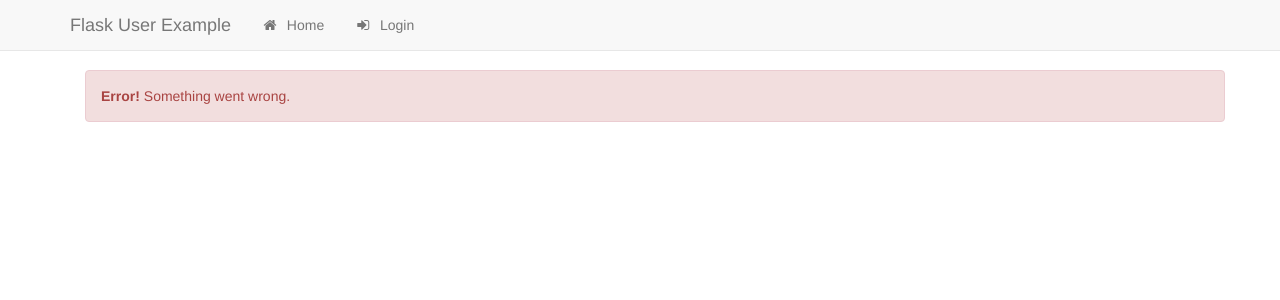
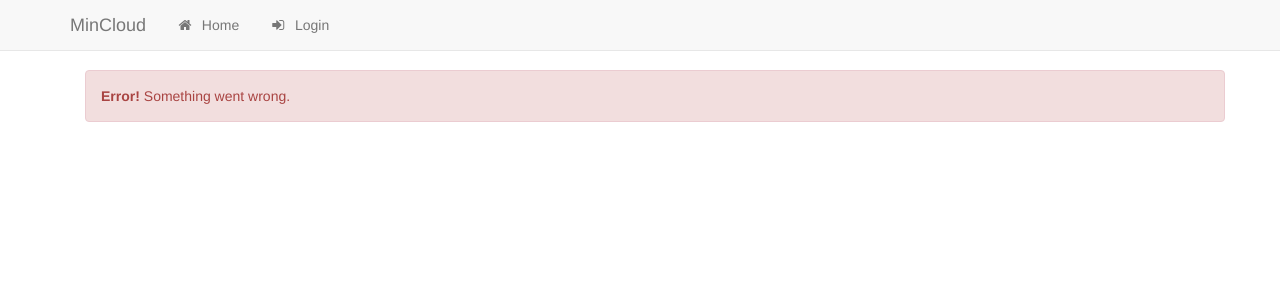
Before and after one commit to number13dev/mincloud, a Flask app: page /account in a window 1280 px wide. Shown: the top 300 px of the page. Run offline with Flask 2, Linux system fonts and the light colour scheme; parts of the project's set-up code (start-up, migrations or seed data) failed here and were passed over; some libraries are stand-ins or nearby versions.

Commit message:
changed readme.md, changed app name in base template

```diff
--- a/app/templates/base.html
+++ b/app/templates/base.html
@@ -13,15 +13,11 @@
     <!-- Styles -->
     <link href="{{ url_for('static', filename='css/bootstrap.min.css') }}" rel="stylesheet">
     <link href="{{ url_for('static', filename='css/font-awesome.min.css') }}" rel="stylesheet">
-
     <link href="{{ url_for('static', filename='css/navbar.css') }}" rel="stylesheet">
-
 
     <!-- Script Loading -->
     <script src="//ajax.googleapis.com/ajax/libs/jquery/1.11.3/jquery.min.js"></script>
     <script>window.jQuery || document.write('<script src="{{ url_for('static', filename='js/jquery.min.js') }}">\x3C/script>')</script>
-
-
 
     <!-- HTML5 shim and Respond.js for IE8 support of HTML5 elements and media queries -->
     <!-- WARNING: Respond.js doesn't work if you view the page via file:// -->
@@ -45,7 +41,7 @@
                 <span class="icon-bar"></span>
                 <span class="icon-bar"></span>
             </button>
-            <a class="navbar-brand" href="#">Flask User Example</a>
+            <a class="navbar-brand" href="#">MinCloud</a>
         </div>
         <div id="navbar" class="navbar-collapse collapse">
             <ul class="nav navbar-nav">
--- a/config.py
+++ b/config.py
@@ -4,7 +4,6 @@
 
 class Config(object):
     WTF_CSRF_ENABLED = True
-    SECRET_KEY = 'SECRET_KEY'
     APP_NAME = 'MinCloud'
     UPLOAD_FOLDER = '/opt/mincloud/uploads'
     ALLOWED_EXTENSIONS = {'txt', 'zip', 'exe',
@@ -38,6 +37,7 @@
 
 
 class TestConfiguration(Config):
+    SECRET_KEY = 'TEST_SECRET_KEY'
     _cwd = dirname(abspath(__file__))
     SQLALCHEMY_DATABASE_URI = 'sqlite:///:memory:'
     SQLALCHEMY_TRACK_MODIFICATIONS = False
```
Also changed, not shown: README.md.
